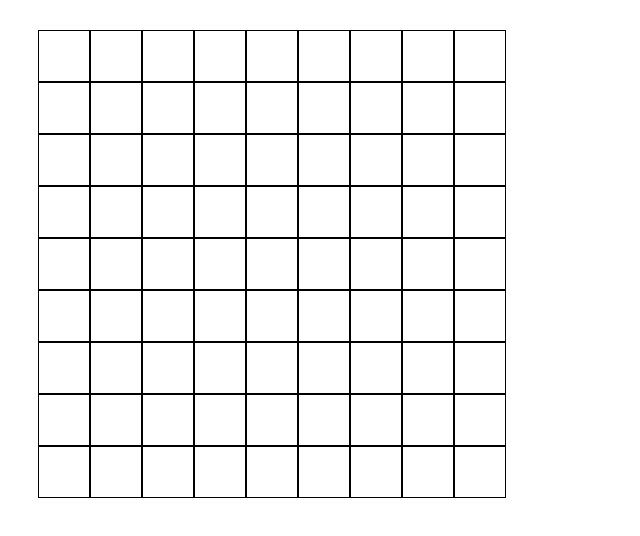
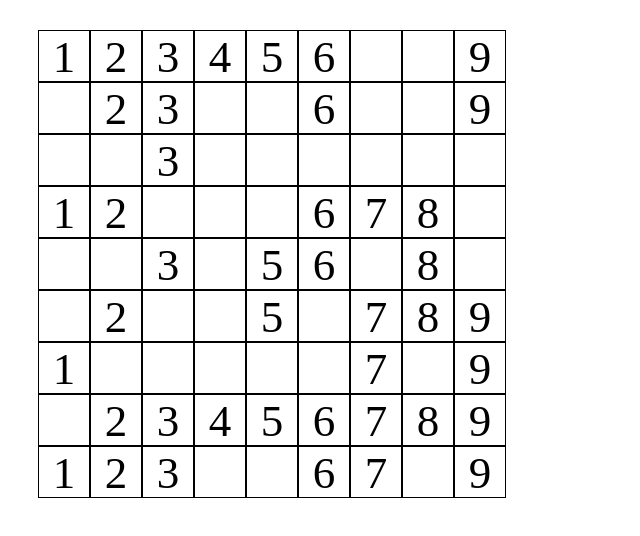
Before and after one commit to seba0205/sudoku, a React (Vite) app: page / in a window 1280 px wide. Shown: the top 536 px of the page, without its empty margins (0-640 px from the left). Built offline with nearby package versions, Linux system fonts and the light colour scheme.

Commit message:
implemented basic method for difficulty level

```diff
--- a/src/App.jsx
+++ b/src/App.jsx
@@ -15,11 +15,7 @@ function App() {
     [1, 2, 3, 4, 5, 6, 7, 8, 9],
     [1, 2, 3, 4, 5, 6, 7, 8, 9],
   ];
-  return (
-    <div>
-      <Grid array={test} />
-    </div>
-  );
+  return <Grid array={test} />;
 }
 
 export default App;
--- a/src/Grid.jsx
+++ b/src/Grid.jsx
@@ -4,21 +4,18 @@ import Cell from "./Cell.jsx";
 const Grid = ({ array }) => {
   //build a sudoku grid from an array of numbers
   //cell blocks are : [x < 3 && y < 3] [3 < x < 6 && y < 3] [6 < x < 9 && y < 3] ...... etc TODO: figure out a way to represent this neatly
-  //TODO: change this to use array.map
+  //TODO: work out a method of choosing whether or not a cell is mutable
+  const difficulty = 50;
 
   console.log("testgrid");
   const result = array.map((row, i) =>
     row.map((cell, j) => {
-      return <Cell trueValue={cell} mutable={true} row={i} col={j} box={1} />;
+      const mutable = Math.random() * 100 > difficulty;
+      return (
+        <Cell trueValue={cell} mutable={mutable} row={i} col={j} box={1} />
+      );
     })
   );
-  //   for (let row = 0; row > 9; row++) {
-  //     for (let col = 0; col > 9; col++) {
-  //       const box = Math.floor(row / 3) + Math.floor(col / 3) + 1;
-  //       console.log(box);
-  //       <Cell trueValue={array[row][col]} row={row} col={col} box={box} />;
-  //     }
-  //   }
 
   return <div className="grid">{result}</div>;
 };
--- a/src/index.css
+++ b/src/index.css
@@ -4,7 +4,7 @@
   height: 50px;
   width: 50px;
   padding: 0;
-  font-size: 30;
+  font-size: 45px;
   border: solid 1px #000000;
   color: #000000;
   text-align: center;
@@ -12,6 +12,7 @@
   margin: 0;
 }
 .grid {
+  user-select: none;
   margin: 30px;
   display: flex;
   flex-direction: row;
```
